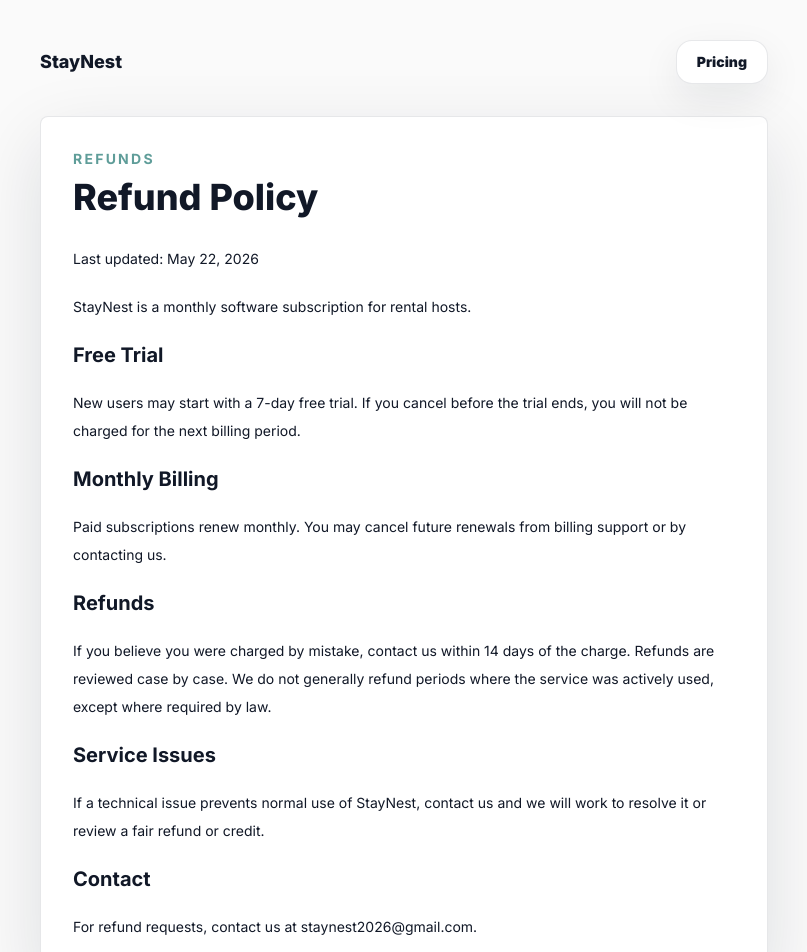
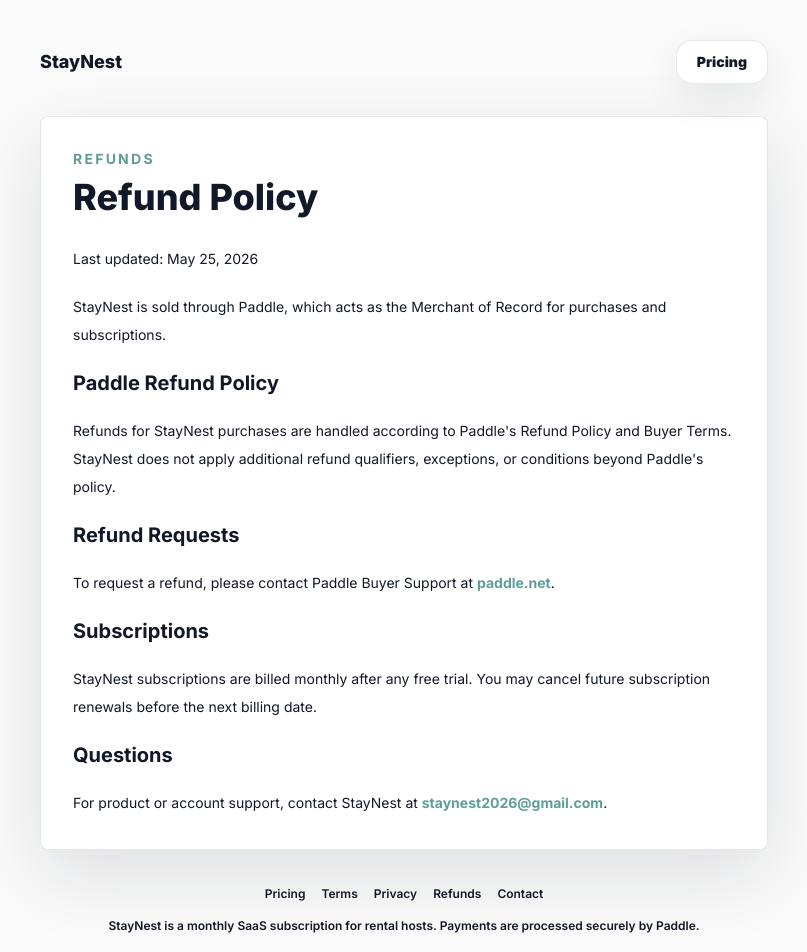
Before and after one commit to VlatkoSpirovski/staynest, a Next.js app: page /refund in a window 1280 px wide. Shown: the top 952 px of the page, without its empty margins (236-1043 px from the left). Built offline with nearby package versions, Linux system fonts and the light colour scheme.

Commit message:
paddle changes

```diff
--- a/app/refund/page.tsx
+++ b/app/refund/page.tsx
@@ -3,18 +3,31 @@
 export default function RefundPage() {
   return (
     <LegalPage eyebrow="Refunds" title="Refund Policy">
-      <p>Last updated: May 22, 2026</p>
-      <p>StayNest is a monthly software subscription for rental hosts.</p>
-      <h2 className="text-xl font-bold text-ink">Free Trial</h2>
-      <p>New users may start with a 7-day free trial. If you cancel before the trial ends, you will not be charged for the next billing period.</p>
-      <h2 className="text-xl font-bold text-ink">Monthly Billing</h2>
-      <p>Paid subscriptions renew monthly. You may cancel future renewals from billing support or by contacting us.</p>
-      <h2 className="text-xl font-bold text-ink">Refunds</h2>
-      <p>If you believe you were charged by mistake, contact us within 14 days of the charge. Refunds are reviewed case by case. We do not generally refund periods where the service was actively used, except where required by law.</p>
-      <h2 className="text-xl font-bold text-ink">Service Issues</h2>
-      <p>If a technical issue prevents normal use of StayNest, contact us and we will work to resolve it or review a fair refund or credit.</p>
-      <h2 className="text-xl font-bold text-ink">Contact</h2>
-      <p>For refund requests, contact us at staynest2026@gmail.com.</p>
+      <p>Last updated: May 25, 2026</p>
+      <p>StayNest is sold through Paddle, which acts as the Merchant of Record for purchases and subscriptions.</p>
+      <h2 className="text-xl font-bold text-ink">Paddle Refund Policy</h2>
+      <p>
+        Refunds for StayNest purchases are handled according to Paddle&apos;s Refund Policy and Buyer Terms. StayNest does not apply additional refund
+        qualifiers, exceptions, or conditions beyond Paddle&apos;s policy.
+      </p>
+      <h2 className="text-xl font-bold text-ink">Refund Requests</h2>
+      <p>
+        To request a refund, please contact Paddle Buyer Support at{" "}
+        <a href="https://paddle.net" className="font-bold text-lagoon">
+          paddle.net
+        </a>
+        .
+      </p>
+      <h2 className="text-xl font-bold text-ink">Subscriptions</h2>
+      <p>StayNest subscriptions are billed monthly after any free trial. You may cancel future subscription renewals before the next billing date.</p>
+      <h2 className="text-xl font-bold text-ink">Questions</h2>
+      <p>
+        For product or account support, contact StayNest at{" "}
+        <a href="mailto:staynest2026@gmail.com" className="font-bold text-lagoon">
+          staynest2026@gmail.com
+        </a>
+        .
+      </p>
     </LegalPage>
   );
 }
```
